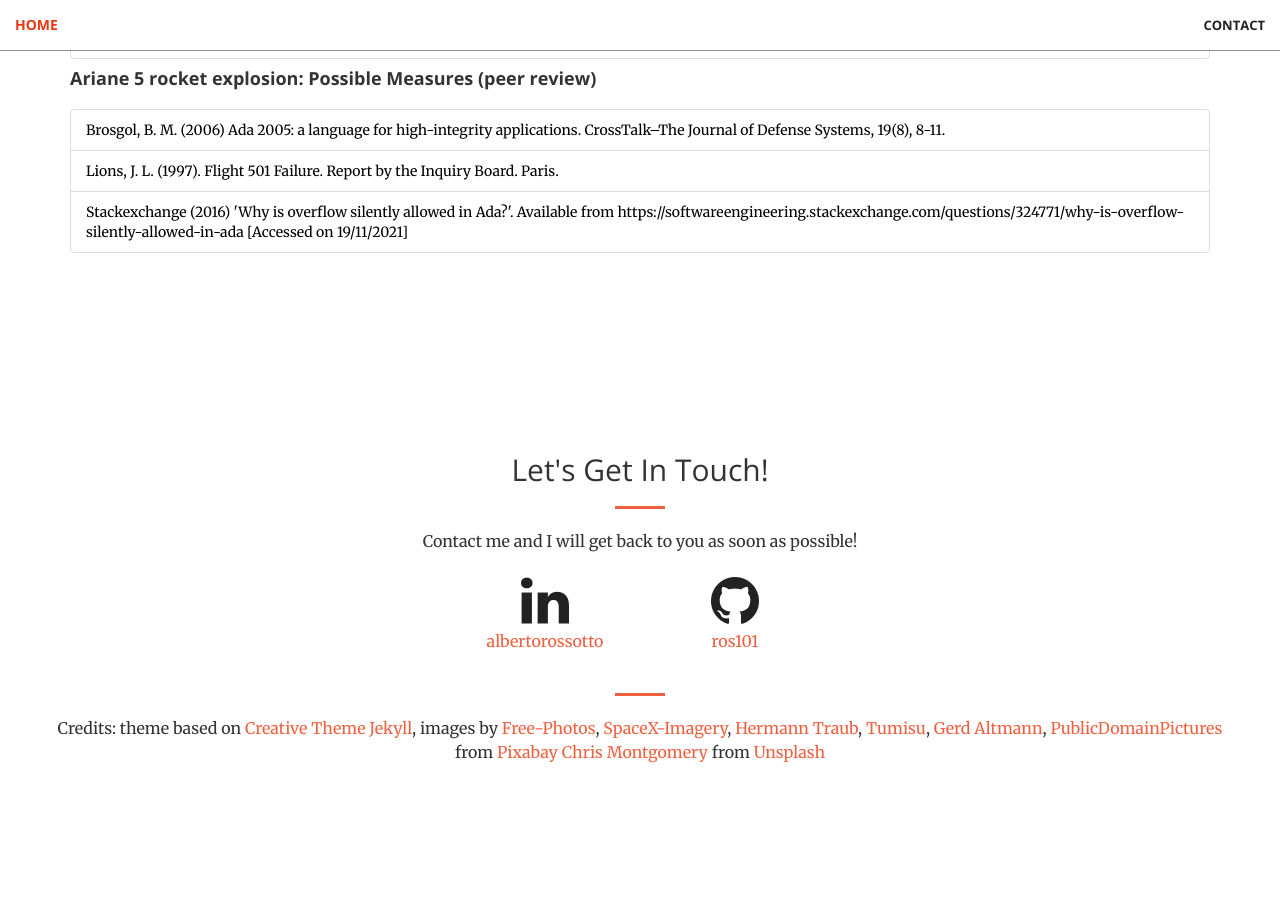
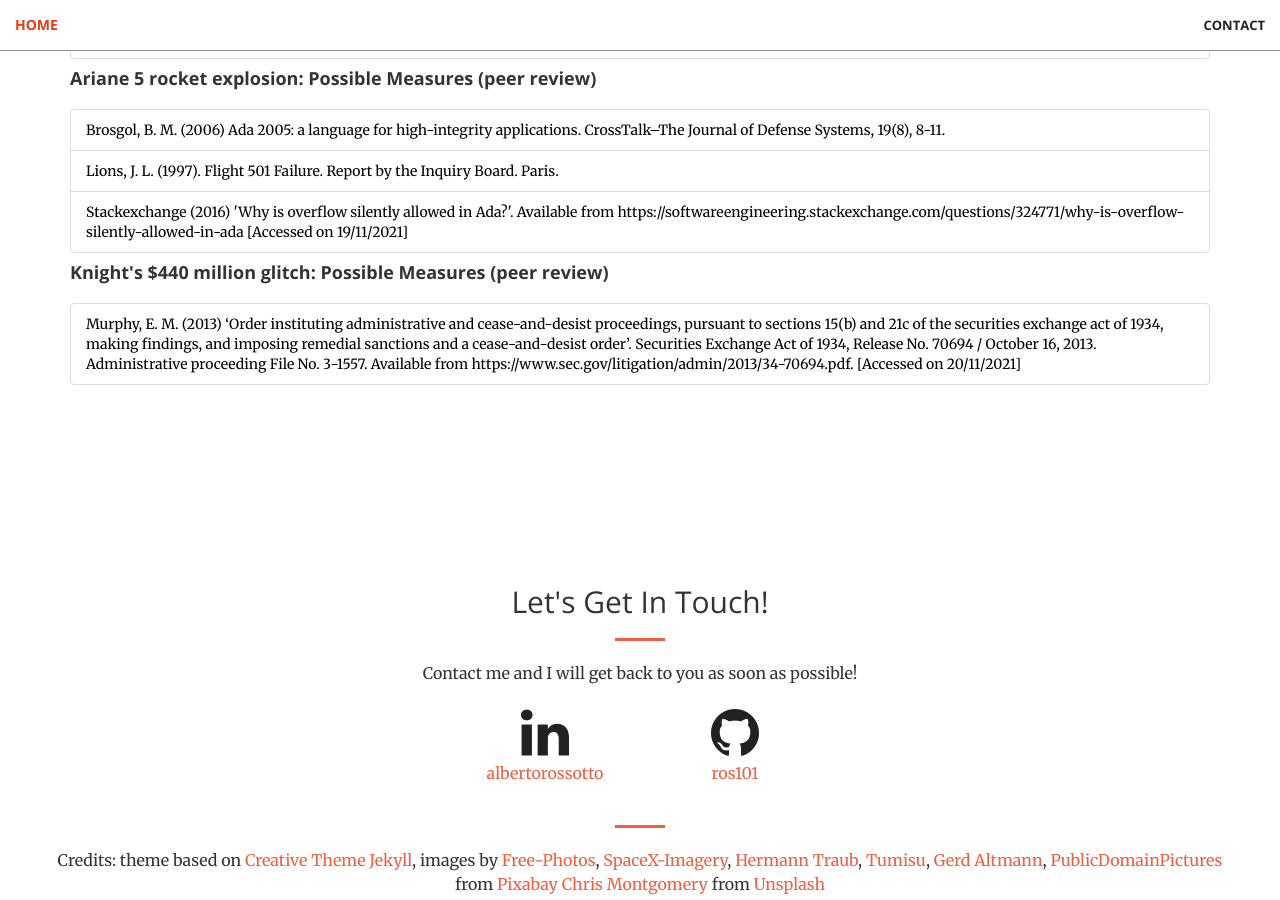
Before and after one commit to ros101/ros101-ros101.github.io, a Jekyll site: the page built from object/index.md, in a window 1280 px wide and 900 px high, scrolled down 2481 px. Built offline with Jekyll 4.4.1, drawn with Linux system fonts in a browser that asks for light colours.

Commit message:
add reading

```diff
--- a/object/index.md
+++ b/object/index.md
@@ -80,6 +80,10 @@ readings:
     - Brosgol, B. M. (2006) Ada 2005&#58; a language for high-integrity applications. CrossTalk–The Journal of Defense Systems, 19(8), 8-11.
     - Lions, J. L. (1997). Flight 501 Failure. Report by the Inquiry Board. Paris.
     - Stackexchange (2016) 'Why is overflow silently allowed in Ada?'. Available from https://softwareengineering.stackexchange.com/questions/324771/why-is-overflow-silently-allowed-in-ada [Accessed on 19/11/2021]
+  - group:
+    title: Knight's $440 million glitch&#58; Possible Measures (peer review)
+    list:
+    - Murphy, E. M. (2013) ‘Order instituting administrative and cease-and-desist proceedings, pursuant to sections 15(b) and 21c of the securities exchange act of 1934, making findings, and imposing remedial sanctions and a cease-and-desist order’. Securities Exchange Act of 1934, Release No. 70694 / October 16, 2013. Administrative proceeding File No. 3-1557. Available from https://www.sec.gov/litigation/admin/2013/34-70694.pdf. [Accessed on 20/11/2021]
 
 
 ---
```
Also changed, not shown: index.md (+1 -1 lines).
